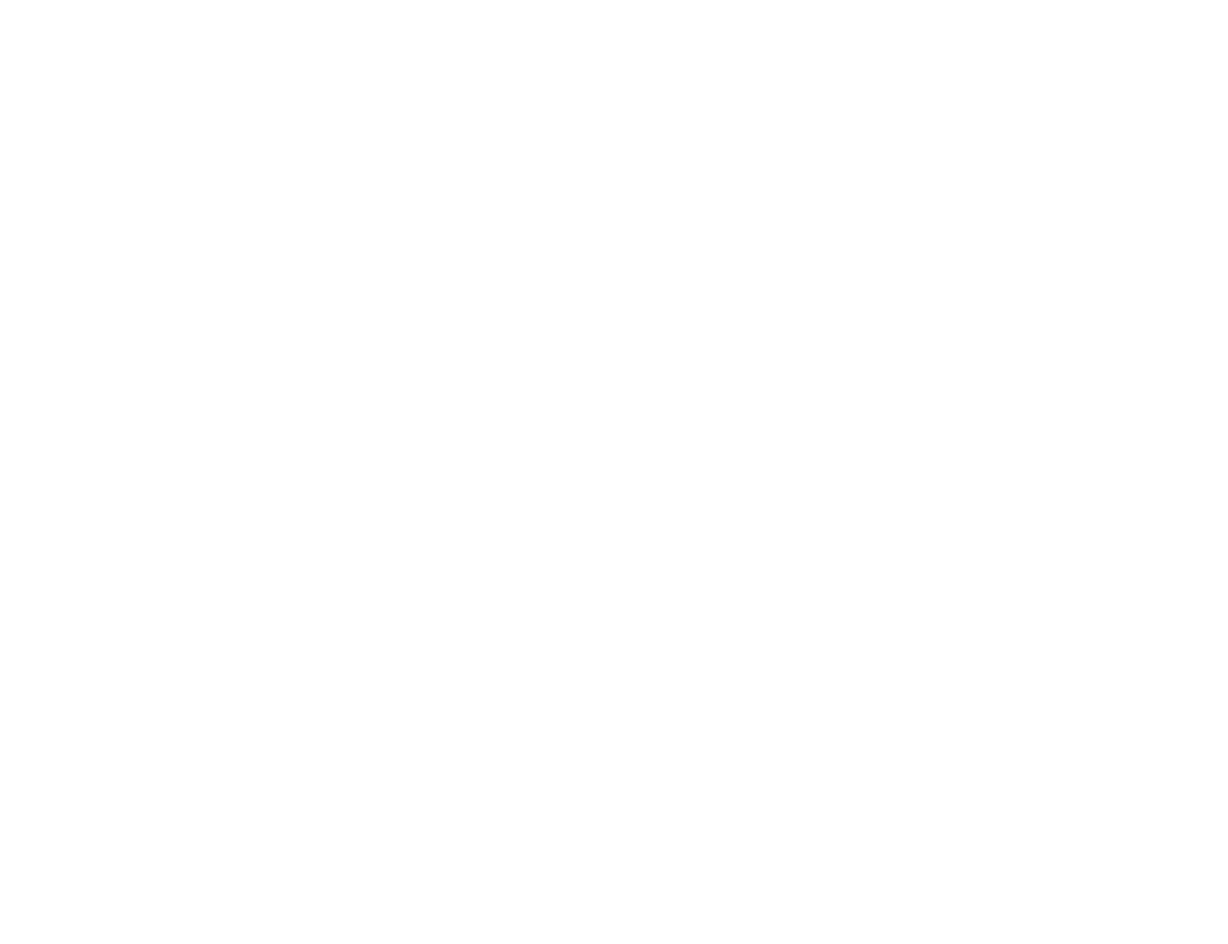
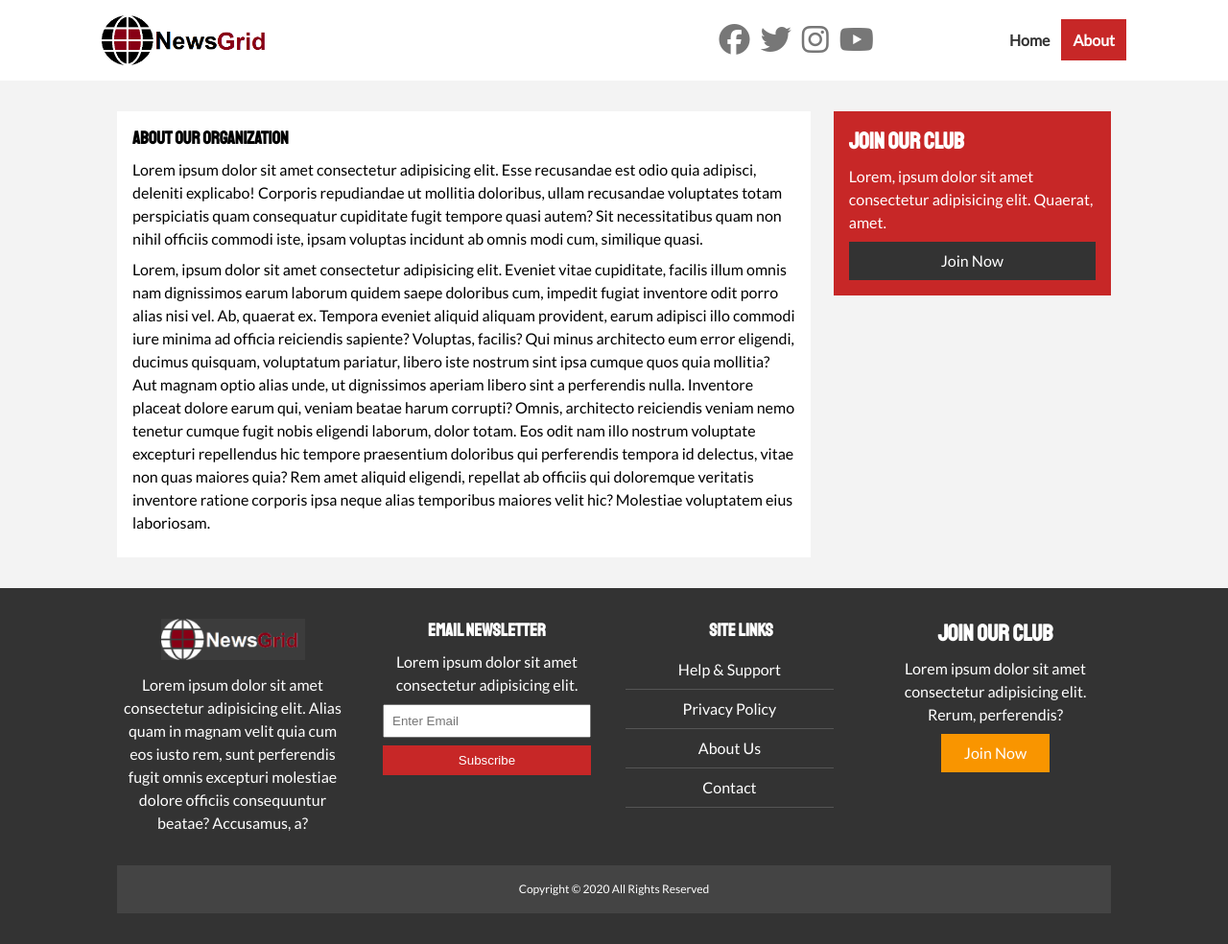
Before and after one commit to xpyrosh/newsgrid, a plain HTML site: page about.html in a window 1280 px wide. Shown: the whole page at 96% size. Before the commit the page ends 800 px from the top, so only its background shows below. Drawn offline with Linux system fonts and the light colour scheme.

Commit message:
added an about page

```diff
--- a/about.html
+++ b/about.html
@@ -0,0 +1,88 @@
+<!DOCTYPE html>
+<html lang="en">
+<head>
+    <meta charset="UTF-8">
+    <meta name="viewport" content="width=device-width, initial-scale=1.0">
+    <title>NewsGrid | A News Page</title>
+
+    <script src="https://kit.fontawesome.com/903e092fd7.js" crossorigin="anonymous"></script>
+    <link href="https://fonts.googleapis.com/css2?family=Lato&family=Staatliches&display=swap" rel="stylesheet">
+
+    <link rel="stylesheet" href="css/style.css">
+    <link rel="stylesheet" media="screen and (max-width: 768px)" href="css/mobile.css">
+
+    <link rel="shortcut icon" type="image/x-icon" href="/favicon.ico">
+
+</head>
+<body>
+    <!-- Nav Bar -->
+    <nav id="main-nav">
+        <div class="container">
+            <img src="img/logo.png" alt="NewsGrid" class="logo">
+            <div class="social">
+                <a href="http://facebook.com" target="_blank"><i class="fab fa-facebook fa-2x"></i></a>
+                <a href="http://twitter.com" target="_blank"><i class="fab fa-twitter fa-2x"></i></a>
+                <a href="http://instagram.com" target="_blank"><i class="fab fa-instagram fa-2x"></i></a>
+                <a href="http://youtube.com" target="_blank"><i class="fab fa-youtube fa-2x"></i></a>
+            </div>
+            <ul>
+                <li><a href="index.html" >Home</a></li>
+                <li><a href="about.html" class="current">About</a></li>
+            </ul>
+        </div>
+    </nav>
+
+    <section id="about">
+        <div class="container">
+            <div class="page-container">
+                <article class="card">
+                    <h1 class="l-heading">About Our Organization</h1>
+                    <p>Lorem ipsum dolor sit amet consectetur adipisicing elit. Esse recusandae est odio quia adipisci, deleniti explicabo! Corporis repudiandae ut mollitia doloribus, ullam recusandae voluptates totam perspiciatis quam consequatur cupiditate fugit tempore quasi autem? Sit necessitatibus quam non nihil officiis commodi iste, ipsam voluptas incidunt ab omnis modi cum, similique quasi.</p>
+                    <p>Lorem, ipsum dolor sit amet consectetur adipisicing elit. Eveniet vitae cupiditate, facilis illum omnis nam dignissimos earum laborum quidem saepe doloribus cum, impedit fugiat inventore odit porro alias nisi vel. Ab, quaerat ex. Tempora eveniet aliquid aliquam provident, earum adipisci illo commodi iure minima ad officia reiciendis sapiente? Voluptas, facilis? Qui minus architecto eum error eligendi, ducimus quisquam, voluptatum pariatur, libero iste nostrum sint ipsa cumque quos quia mollitia? Aut magnam optio alias unde, ut dignissimos aperiam libero sint a perferendis nulla. Inventore placeat dolore earum qui, veniam beatae harum corrupti? Omnis, architecto reiciendis veniam nemo tenetur cumque fugit nobis eligendi laborum, dolor totam. Eos odit nam illo nostrum voluptate excepturi repellendus hic tempore praesentium doloribus qui perferendis tempora id delectus, vitae non quas maiores quia? Rem amet aliquid eligendi, repellat ab officiis qui doloremque veritatis inventore ratione corporis ipsa neque alias temporibus maiores velit hic? Molestiae voluptatem eius laboriosam.</p>
+                </article>
+                <aside class="card bg-primary">
+                    <h2>Join Our Club</h2>
+                    <p>Lorem, ipsum dolor sit amet consectetur adipisicing elit. Quaerat, amet.</p>
+                    <a href="#" class="btn btn-dark btn-block">Join Now</a>
+                </aside>
+            </div>
+        </div>
+    </section>
+
+    <!-- Footer -->
+    <footer id="main-footer" class="py-2">
+        <div class="container footer-container">
+            <div>
+                <img src="img/logo_light.png" alt="NewsGrid">
+                <p>Lorem ipsum dolor sit amet consectetur adipisicing elit. Alias quam in magnam velit quia cum eos iusto rem, sunt perferendis fugit omnis excepturi molestiae dolore officiis consequuntur beatae? Accusamus, a?</p>
+            </div>
+            <div>
+                <h3>Email Newsletter</h3>
+                <p>Lorem ipsum dolor sit amet consectetur adipisicing elit.</p>
+                <form>
+                    <input type="email" placeholder="Enter Email">
+                    <input type="submit" value="Subscribe" class="btn btn-primary">
+                </form>
+            </div>
+            <div>
+                <h3>Site Links</h3>
+                <ul class="list">
+                    <li><a href="#">Help & Support</a></li>
+                    <li><a href="#">Privacy Policy</a></li>
+                    <li><a href="#">About Us</a></li>
+                    <li><a href="#">Contact</a></li>
+                </ul>
+            </div>
+            <div>
+                <h2>Join Our Club</h2>
+                <p>Lorem ipsum dolor sit amet consectetur adipisicing elit. Rerum, perferendis?</p>
+                <a href="#" class="btn btn-secondary">Join Now</a>
+            </div>
+            <div>
+                <p>Copyright &copy; 2020 All Rights Reserved</p>
+            </div>
+        </div>
+    </footer>
+
+</body>
+</html>
--- a/css/style.css
+++ b/css/style.css
@@ -161,6 +161,19 @@ h1, h2, h3, h4, h5, h6 {
     color: var(--primary-color) !important;
 }
 
+/* Inner Page Grid Container */
+.page-container {
+    display: grid;
+    grid-template-columns: 5fr 2fr;
+    margin: 2rem 0;
+    gap: 1.5rem
+}
+
+/* Makes About Content and Sidebar different heights */
+.page-container > *:first-child {
+    grid-row: 1 / span 3;
+}
+
 /* Navigation */
 #main-nav {
     background: #fff;
@@ -285,6 +298,9 @@ h1, h2, h3, h4, h5, h6 {
     display: grid;
     grid-template-columns: repeat(4, 1fr);
     gap: 1.5rem;
+    text-align: center;
+    /* align-items: center; */
+    justify-content: center;
 }
 
 #main-footer .footer-container > *:last-child {
@@ -304,3 +320,7 @@ h1, h2, h3, h4, h5, h6 {
 #main-footer .footer-container input[type='submit'] {
     width: 90%;;
 }
+
+#main-footer .footer-container ul {
+    align-items: center;
+}
```
